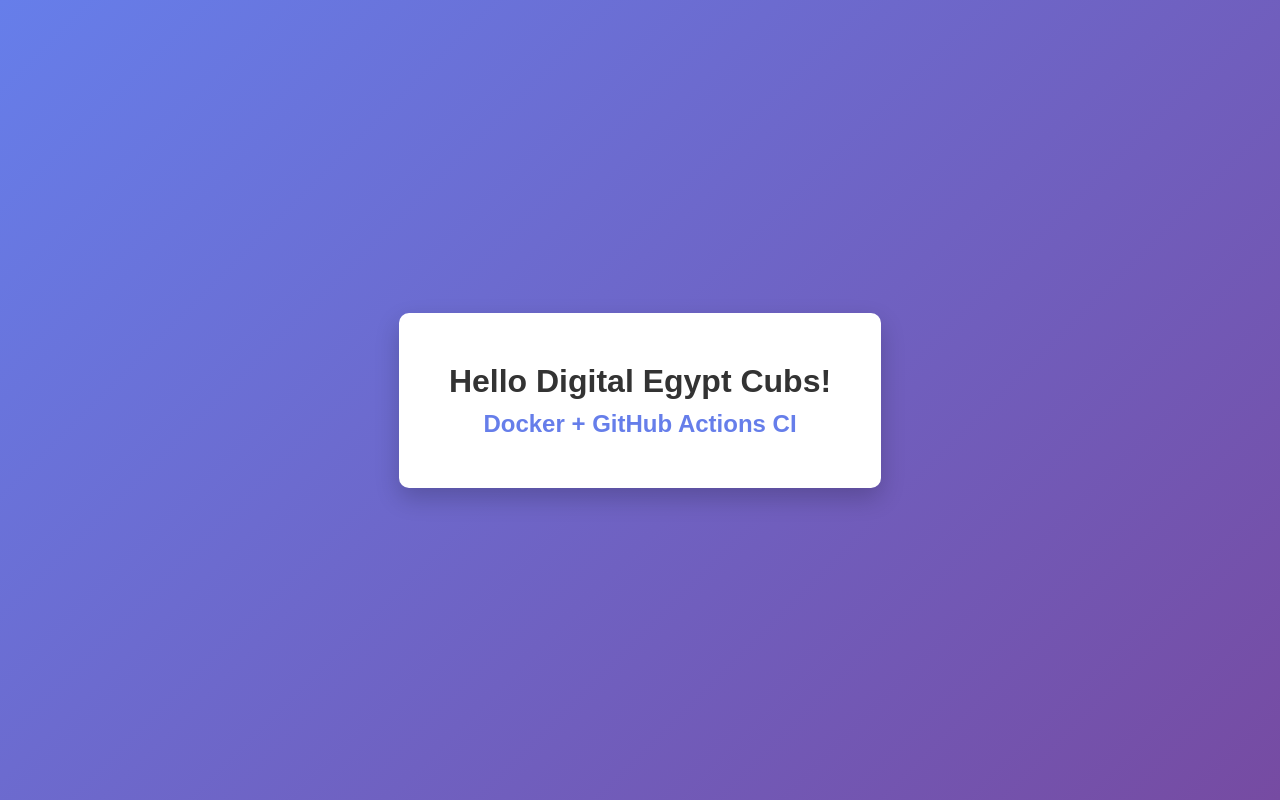
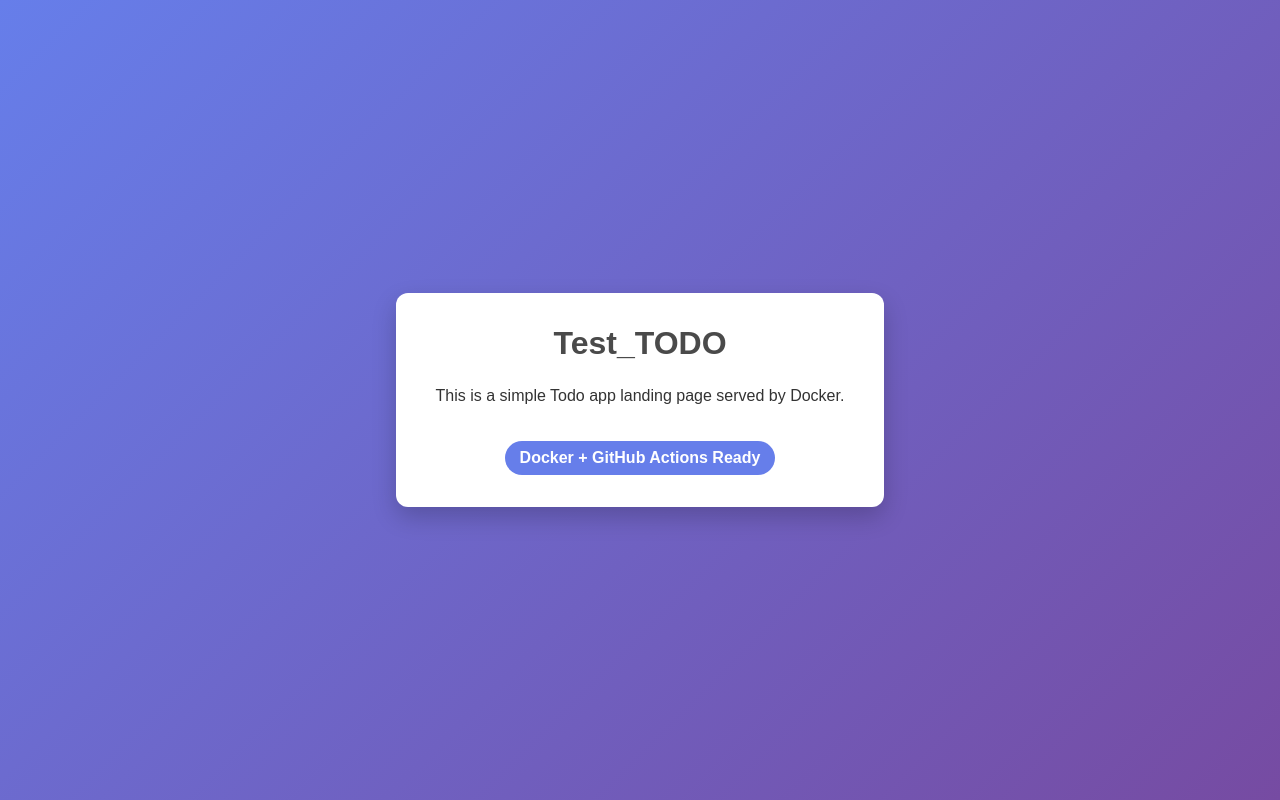
Before and after one commit to mohamedmostaf21/test_docker, a plain HTML site: page index.html in a window 1280 px wide. Drawn offline with Linux system fonts and the light colour scheme.

Commit message:
update README

```diff
--- a/index.html
+++ b/index.html
@@ -1,39 +1,51 @@
 <!DOCTYPE html>
-<html>
+<html lang="en">
 <head>
-    <title>Docker Demo</title>
+  <meta charset="UTF-8" />
+  <meta name="viewport" content="width=device-width, initial-scale=1.0" />
+  <title>Test_TODO</title>
   <style>
     body {
       font-family: Arial, sans-serif;
+      margin: 0;
+      background: linear-gradient(135deg, #667eea 0%, #764ba2 100%);
+      color: #333;
+      min-height: 100vh;
       display: flex;
       justify-content: center;
       align-items: center;
-            height: 100vh;
-            margin: 0;
-            background: linear-gradient(135deg, #667eea 0%, #764ba2 100%);
     }
-        .container {
+    .card {
+      background: white;
+      padding: 2rem 2.5rem;
+      border-radius: 12px;
+      box-shadow: 0 10px 25px rgba(0, 0, 0, 0.2);
       text-align: center;
-            background: white;
-            padding: 50px;
-            border-radius: 10px;
-            box-shadow: 0 10px 25px rgba(0, 0, 0, 0.2);
+      max-width: 500px;
     }
     h1 {
-            color: #333;
-            margin: 0 0 10px 0;
+      margin-top: 0;
+      color: #4a4a4a;
     }
-        h2 {
-            color: #667eea;
-            margin: 10px 0 0 0;
+    p {
+      line-height: 1.6;
+    }
+    .badge {
+      display: inline-block;
+      margin-top: 1rem;
+      padding: 0.5rem 0.9rem;
+      background: #667eea;
+      color: white;
+      border-radius: 999px;
+      font-weight: bold;
     }
   </style>
 </head>
 <body>
-    <div class="container">
-        <h1>Hello Digital Egypt Cubs!</h1>
-        <h2>Docker + GitHub Actions CI</h2>
-
+  <div class="card">
+    <h1>Test_TODO</h1>
+    <p>This is a simple Todo app landing page served by Docker.</p>
+    <div class="badge">Docker + GitHub Actions Ready</div>
   </div>
 </body>
 </html>
```
Also changed, not shown: 1 other file. Lines whose indentation alone changed are shown as unchanged.
